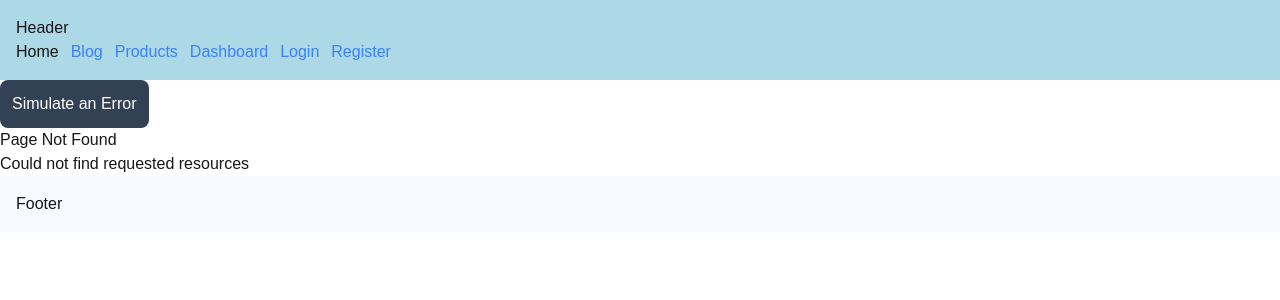
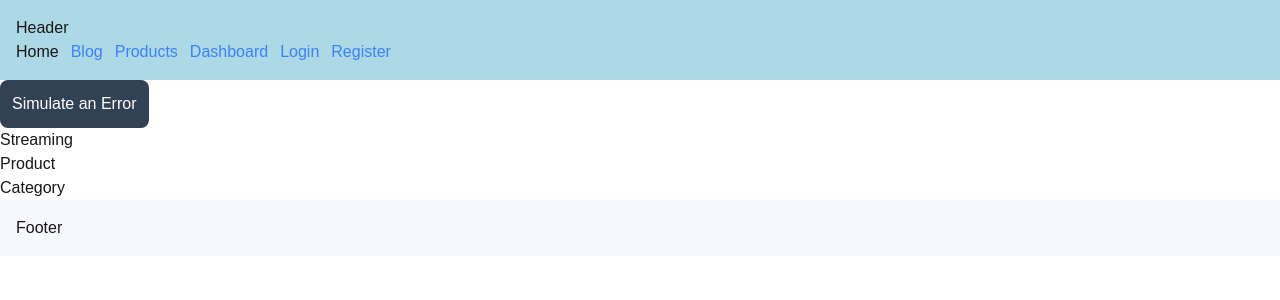
Before and after one commit to Srinu126/next.js-15, a Next.js app: page /stream in a window 1280 px wide. Before the commit this address had no page. Shown: the top 300 px of the page. Built offline with nearby package versions, Linux system fonts and the light colour scheme.

Commit message:
streaming with suspense

```diff
--- /dev/null
+++ b/app/components/category.tsx
@@ -0,0 +1,6 @@
+const Category = async () => {
+  await new Promise((resolve) => setTimeout(resolve, 3000));
+  return <div>Category</div>;
+};
+
+export default Category;
--- /dev/null
+++ b/app/components/product.tsx
@@ -0,0 +1,6 @@
+const Product = async () => {
+  await new Promise((resolve) => setTimeout(resolve, 3000));
+  return <div>Product</div>;
+};
+
+export default Product;
--- /dev/null
+++ b/app/stream/page.tsx
@@ -0,0 +1,21 @@
+import { Suspense } from "react";
+import Category from "../components/category";
+import Product from "../components/product";
+
+const Streaming = () => {
+  return (
+    <div>
+      <h1>
+        Streaming
+        <Suspense fallback={<div>Loading product.........</div>}>
+          <Product />
+        </Suspense>
+        <Suspense fallback={<div>Loading category........</div>}>
+          <Category />
+        </Suspense>
+      </h1>
+    </div>
+  );
+};
+
+export default Streaming;
```
